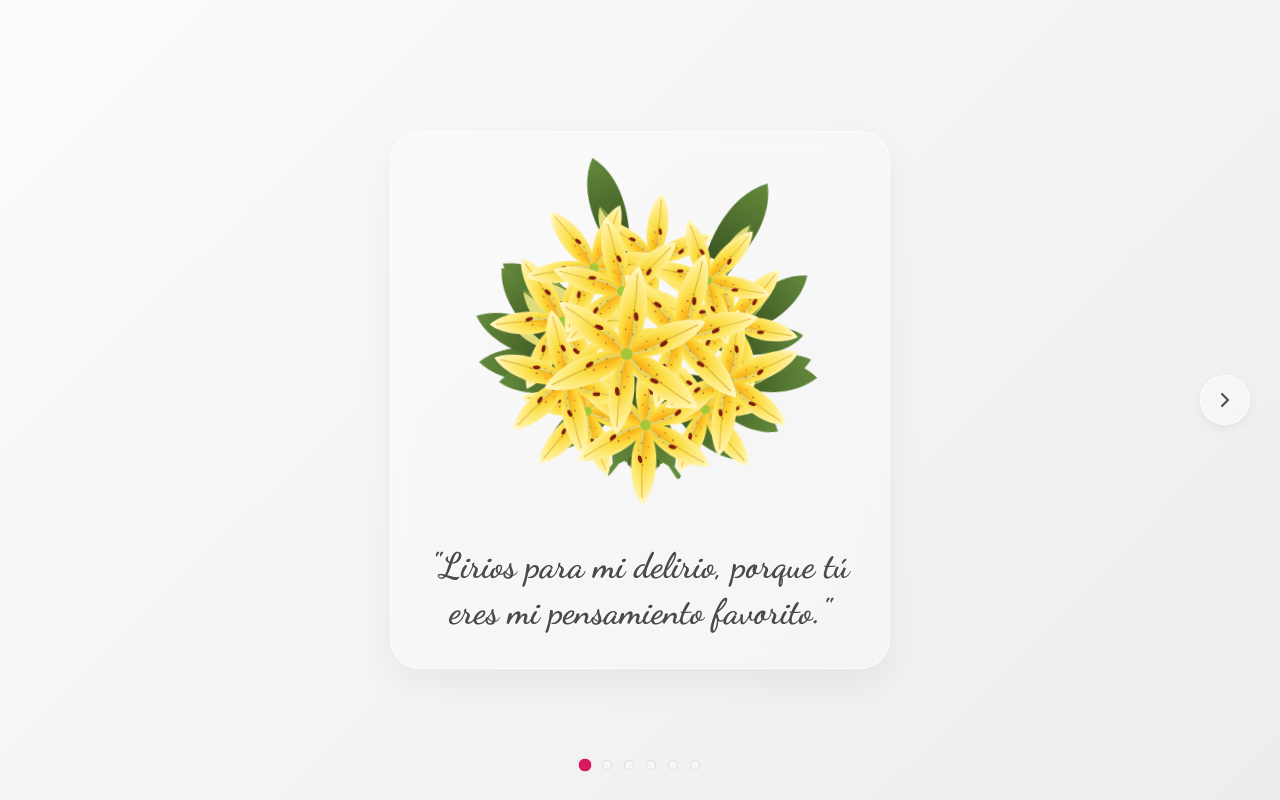
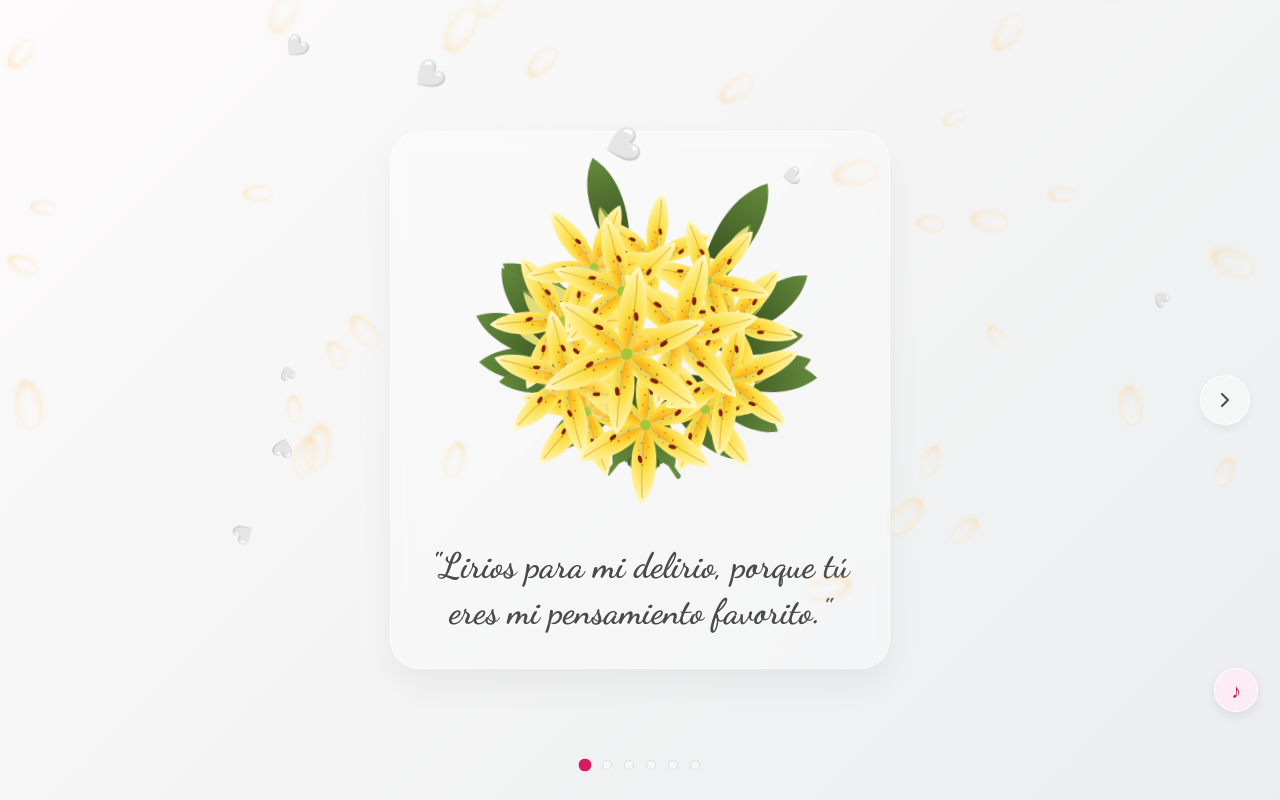
Before and after one commit to DalexAnthony/11Meses, a plain HTML site: page index.html in a window 1280 px wide. Drawn offline with Linux system fonts and the light colour scheme.

Commit message:
mas cambios

```diff
--- a/css/styles.css
+++ b/css/styles.css
@@ -235,22 +235,35 @@ body {
     will-change: transform, top, opacity;
 }
 
-/* 0: Lirio (Yellow Vector reference) */
+.petal.petal-heart {
+    background: none;
+    width: auto;
+    height: auto;
+    box-shadow: none;
+    line-height: 1;
+}
+
+/* 0: Lirio — colores y textura como #petalGrad del ramo (getLilySvg); óvalo suave sin máscara SVG (evita pétalos invisibles / glitches al animar) */
 .petal-lirio {
-    width: 25px;
-    height: 50px;
-    background: radial-gradient(ellipse at center, #ffb114 0%, #ffee90 80%);
-    border-radius: 50% 50% 50% 50% / 60% 60% 40% 40%;
-    box-shadow: inset 0 0 5px rgba(255, 230, 100, 0.8);
-    position: relative;
-}
-.petal-lirio::after {
-    content: '';
-    position: absolute;
-    top: 5px; left: 11px;
-    width: 2px; height: 40px;
-    background: #dcb431;
-    border-radius: 2px;
+    width: 22px;
+    height: 44px;
+    border-radius: 50%;
+    background:
+        radial-gradient(circle at 32% 28%, rgba(128, 28, 16, 0.35) 1px, transparent 2.5px),
+        radial-gradient(circle at 62% 32%, rgba(128, 28, 16, 0.28) 1px, transparent 2.5px),
+        radial-gradient(circle at 48% 40%, rgba(128, 28, 16, 0.22) 1px, transparent 2px),
+        linear-gradient(90deg, transparent 0%, transparent 47%, #dcb431 48%, #dcb431 52%, transparent 53%, transparent 100%) top 14% / 100% 58% no-repeat,
+        radial-gradient(ellipse 100% 115% at 50% 80%,
+            #ffb114 0%,
+            #fadd42 38%,
+            #ffee90 78%,
+            #fff8ce 100%);
+    box-shadow:
+        inset 0 3px 10px rgba(255, 255, 255, 0.55),
+        inset 0 -4px 8px rgba(255, 170, 40, 0.35),
+        0 0 6px rgba(255, 210, 130, 0.45);
+    backface-visibility: hidden;
+    -webkit-backface-visibility: hidden;
 }
 
 /* 1: Margarita (White, narrow reference) */
@@ -301,6 +314,39 @@ body {
     }
 }
 
+/* Música de fondo */
+.music-btn {
+    position: fixed;
+    bottom: 88px;
+    right: 22px;
+    z-index: 20;
+    width: 44px;
+    height: 44px;
+    border-radius: 50%;
+    border: 1px solid rgba(255, 255, 255, 0.85);
+    background: rgba(255, 255, 255, 0.45);
+    backdrop-filter: blur(8px);
+    -webkit-backdrop-filter: blur(8px);
+    color: #4a4a4a;
+    font-size: 1.25rem;
+    cursor: pointer;
+    display: flex;
+    align-items: center;
+    justify-content: center;
+    box-shadow: 0 4px 12px rgba(0, 0, 0, 0.08);
+    transition: background 0.25s ease, transform 0.2s ease;
+}
+
+.music-btn:hover {
+    background: rgba(255, 255, 255, 0.75);
+    transform: scale(1.06);
+}
+
+.music-btn.playing {
+    color: #c2185b;
+    background: rgba(255, 236, 244, 0.85);
+}
+
 /* Responsive */
 @media (max-width: 768px) {
     .nav-btn { display: none; }
--- a/index.html
+++ b/index.html
@@ -84,6 +84,9 @@
         </div>
     </div>
 
+    <audio id="bg-music" src="music/Contigoenladistancia.mp3" loop preload="auto" playsinline autoplay></audio>
+    <button type="button" class="music-btn" id="music-btn" aria-label="Reproducir música" title="Música">♪</button>
+
     <script src="js/script.js"></script>
 </body>
 </html>
--- a/js/script.js
+++ b/js/script.js
@@ -4,6 +4,7 @@ document.addEventListener('DOMContentLoaded', () => {
     const nextBtn = document.querySelector('.next-btn');
     const prevBtn = document.querySelector('.prev-btn');
     const dots = Array.from(document.querySelectorAll('.dot'));
+    const particlesContainer = document.getElementById('particles-container');
 
     let currentIndex = 0;
     let startX = 0;
@@ -336,7 +337,7 @@ document.addEventListener('DOMContentLoaded', () => {
                     <g transform="translate(45, 35)"><animateTransform attributeName="transform" type="scale" values="1;1.07;1" dur="4.5s" repeatCount="indefinite" additive="sum"/><use href="#g-coral" transform="scale(1) rotate(-5)" /></g>
                     <g transform="translate(10, -10)"><animateTransform attributeName="transform" type="scale" values="1;1.05;1" dur="3.6s" repeatCount="indefinite" additive="sum"/><use href="#g-darkred" transform="scale(1.15) rotate(10)" /></g>
                 </g>
-            </g>g>
+            </g>
         </svg>
         `;
     }
@@ -782,6 +783,10 @@ document.addEventListener('DOMContentLoaded', () => {
             }
         });
 
+        if (particlesContainer) {
+            particlesContainer.innerHTML = '';
+        }
+
         // Hide/show arrows
         prevBtn.style.display = currentIndex === 0 ? 'none' : 'flex';
         nextBtn.style.display = currentIndex === slides.length - 1 ? 'none' : 'flex';
@@ -834,15 +839,17 @@ document.addEventListener('DOMContentLoaded', () => {
     });
 
     // Particle system (Petals / Hearts)
-    const particlesContainer = document.getElementById('particles-container');
-
     const petalClasses = ['petal-lirio', 'petal-margarita', 'petal-gerbera', 'petal-jazmin', 'petal-tulipan'];
 
     function createParticle() {
+        if (!particlesContainer) return;
+
         const particle = document.createElement('div');
         particle.classList.add('petal');
 
-        let isHeart = Math.random() > 0.7;
+        // Menos corazones en lirio para que se vean más pétalos del ramo
+        const heartChance = currentIndex === 0 ? 0.88 : 0.7;
+        let isHeart = Math.random() > heartChance;
         let heartIcon = '🤍';
 
         // Último slide son puros corazones
@@ -881,8 +888,52 @@ document.addEventListener('DOMContentLoaded', () => {
             particle.remove();
         }, durationSec * 1000);
     }
-    // Generate particles periodically
-    // setInterval(createParticle, 350); // Temporalmente desactivado a petición
+
+    function spawnParticlesTick() {
+        createParticle();
+        if (currentIndex === 0) {
+            createParticle();
+            if (Math.random() < 0.45) {
+                createParticle();
+            }
+        }
+    }
+
+    const particleIntervalMs = 240;
+    setInterval(spawnParticlesTick, particleIntervalMs);
+
+    const bgMusic = document.getElementById('bg-music');
+    const musicBtn = document.getElementById('music-btn');
+
+    function syncMusicButton() {
+        if (!musicBtn || !bgMusic) return;
+        if (!bgMusic.paused) {
+            musicBtn.classList.add('playing');
+            musicBtn.setAttribute('aria-label', 'Pausar música');
+        } else {
+            musicBtn.classList.remove('playing');
+            musicBtn.setAttribute('aria-label', 'Reproducir música');
+        }
+    }
+
+    if (bgMusic) {
+        bgMusic.volume = 0.5;
+        bgMusic.addEventListener('play', syncMusicButton);
+        bgMusic.addEventListener('pause', syncMusicButton);
+        bgMusic.play()
+            .then(syncMusicButton)
+            .catch(syncMusicButton);
+    }
+
+    if (musicBtn && bgMusic) {
+        musicBtn.addEventListener('click', () => {
+            if (bgMusic.paused) {
+                bgMusic.play().catch(() => {});
+            } else {
+                bgMusic.pause();
+            }
+        });
+    }
 
     // Final Slide Heart Explosion Effect
     const finalHeart = document.getElementById('final-heart');
```
Also changed, not shown: 1 other file.
